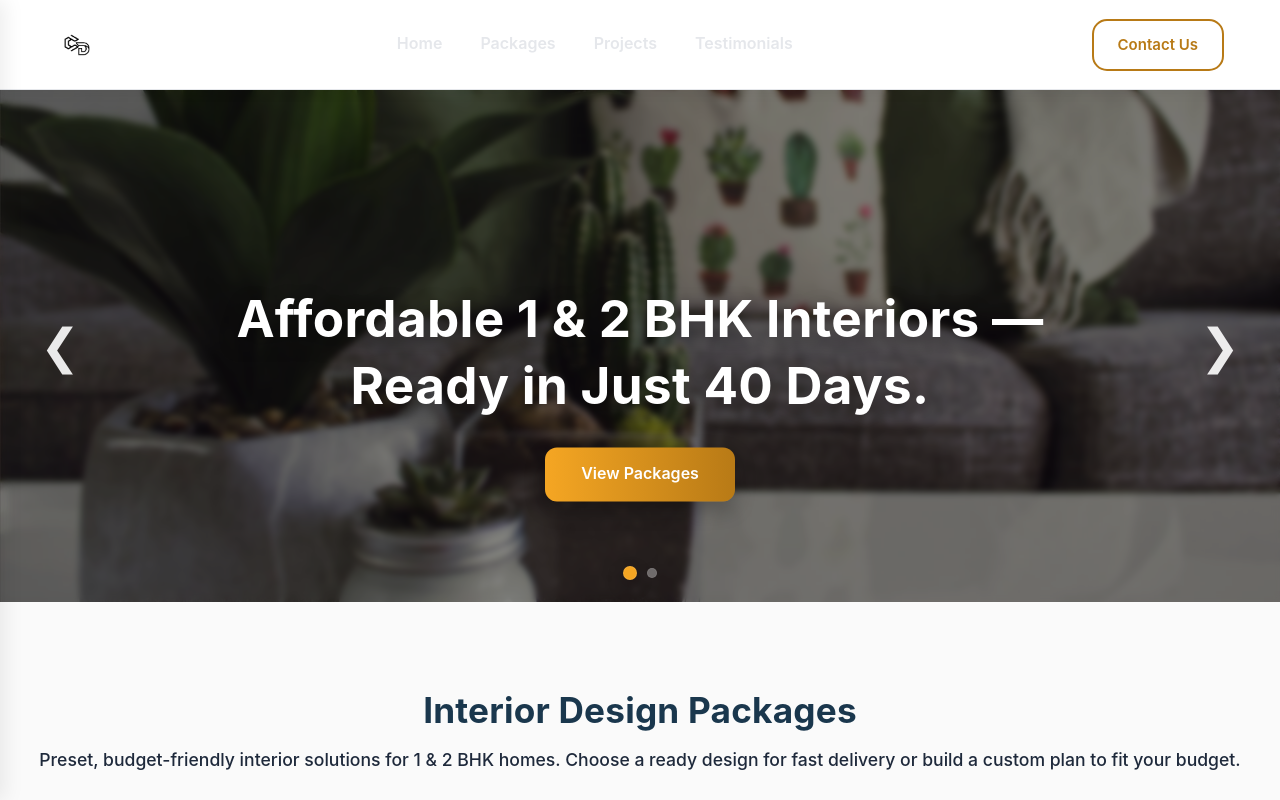
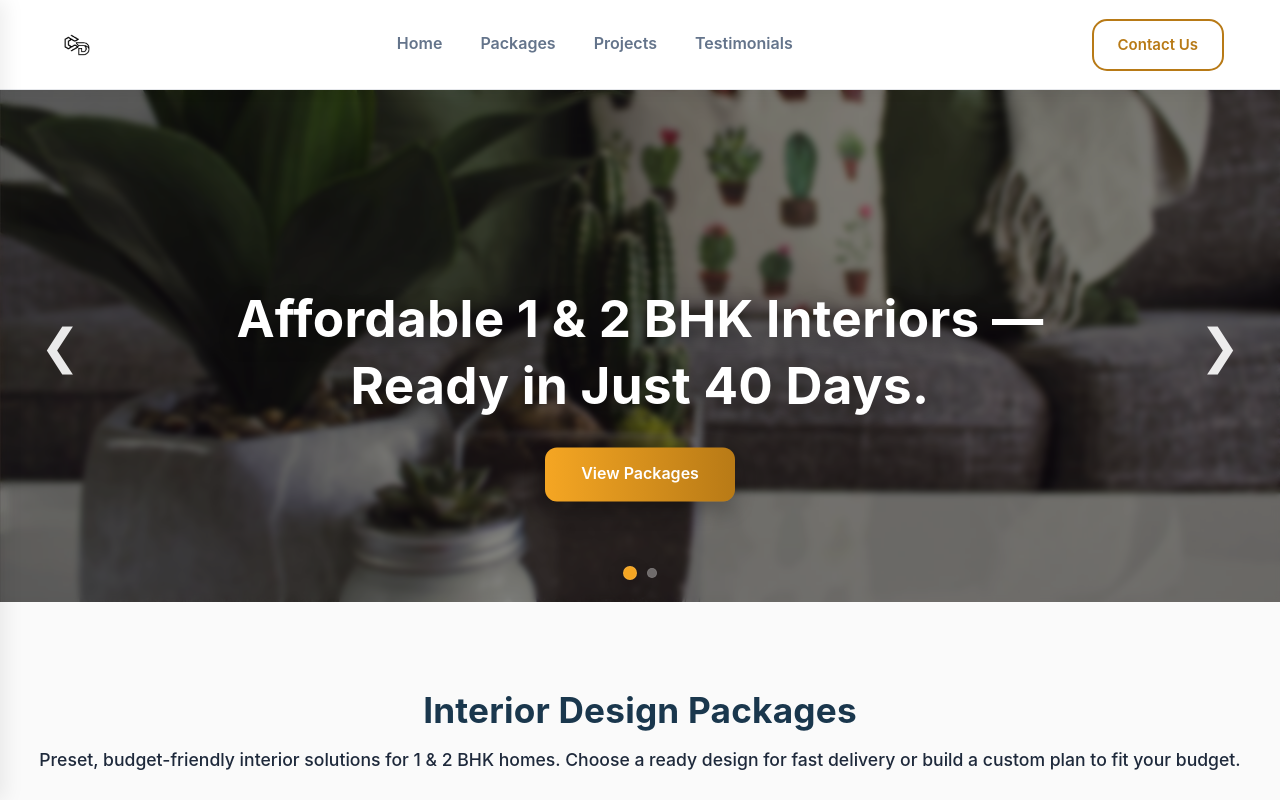
Before and after one commit to NishantJadhavCS/Contrive-Designs, a React (Vite) app: page / in a window 1280 px wide. Shown: the top 800 px of the page. Built offline with nearby package versions, Linux system fonts and the light colour scheme.

Commit message:
Contrive Designs Dev

```diff
--- a/src/App.css
+++ b/src/App.css
@@ -20,7 +20,7 @@
 
   /* ---------- Neutrals & Text ---------- */
   --clr-text-dark: #1e293b;
-  --clr-text-light: #64748b;
+  --clr-text-light: #4b5c74;
   --clr-bg: #fafafa;
   --clr-surface: #ffffff;
   --clr-border: #e5e7eb;
--- a/src/App.jsx
+++ b/src/App.jsx
@@ -5,9 +5,6 @@ import "./App.css";
 import Highlights from "./components/Highlights";
 import Footer from "./components/Footer";
 import Testimonials from "./components/Testimonials";
-import Navbar_m from "./components/Navbar_m";
-import Hero_m from "./components/Hero_m";
-import Footer_m from "./components/Footer_m";
 
 function App() {
   return (
```
